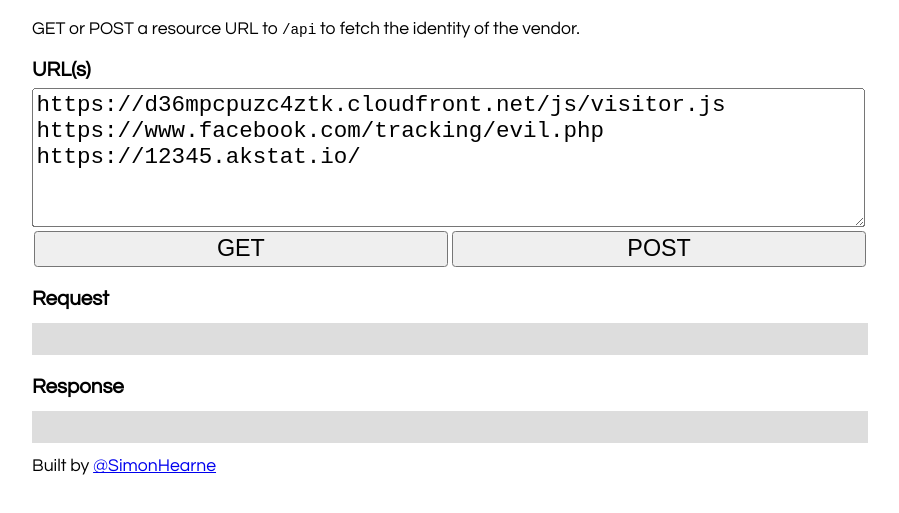
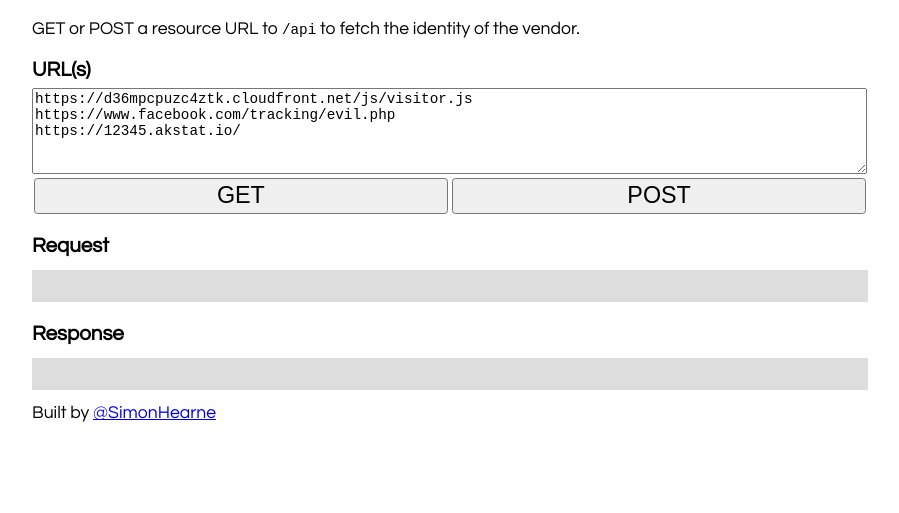
Before and after one commit to simonhearne/third-party-api, a website: page index.html in a window 1280 px wide. Shown: the part 95-608 px from the top of the page, without its empty margins (190-1089 px from the left). Drawn offline with Linux system fonts and the light colour scheme.

Commit message:
Remove zoom from textarea

```diff
--- a/index.html
+++ b/index.html
@@ -11,7 +11,7 @@
         body {font-family:"Century Gothic", CenturyGothic, AppleGothic, sans-serif;font-size:110%;padding:2rem; width: 100%; max-width: 900px; margin: 0 auto; box-sizing: border-box}
         pre {white-space:pre-wrap;word-wrap: break-word;background: #0002;padding: 1rem}
         h3 {margin-bottom: 0.5rem}
-        textarea { resize:vertical;font-family:monospace;font-size:90%}
+        textarea { resize:vertical;font-family:monospace;font-size:100%}
         .fullwidth {width:calc(100% - 7px)}
         .halfwidth {width:calc(50% - 2px)}
         .zoom {zoom: 1.75}
@@ -26,7 +26,7 @@
     <form>
         <div>
             <h3>URL(s)</h3>
-            <textarea rows=5 class="fullwidth zoom" id="textarea-urls">https://d36mpcpuzc4ztk.cloudfront.net/js/visitor.js
+            <textarea rows=5 class="fullwidth" id="textarea-urls">https://d36mpcpuzc4ztk.cloudfront.net/js/visitor.js
 https://www.facebook.com/tracking/evil.php
 https://12345.akstat.io/</textarea>
             <div class="center">
```
